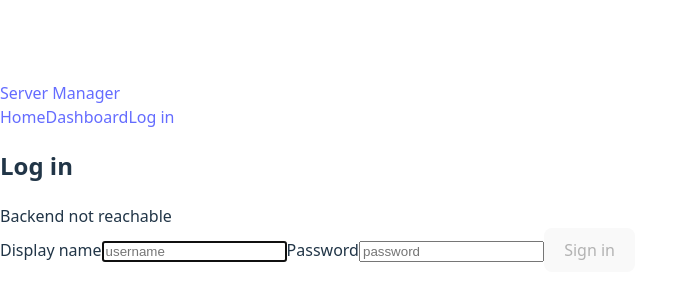
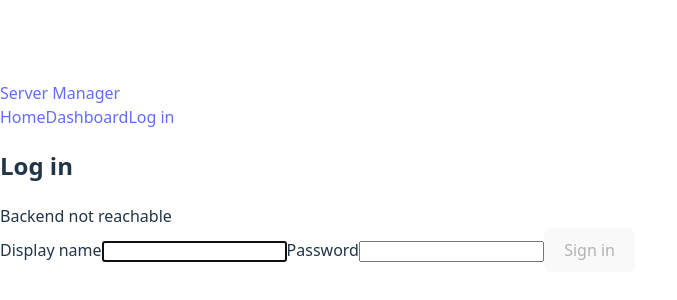
Before and after one commit to TJHughes02/Game_Server_Management_Tool, a React (Vite) app in the folder ReactJS_Reqd_Files/my-react-app/: page /login in a window 1280 px wide. Shown: the part 224-524 px from the top of the page, without its empty margins (0-677 px from the left). Built offline with nearby package versions, Linux system fonts and the light colour scheme; no server answers.

Commit message:
changing routes for better login logic

```diff
--- a/ReactJS_Reqd_Files/my-react-app/src/App.jsx
+++ b/ReactJS_Reqd_Files/my-react-app/src/App.jsx
@@ -3,28 +3,16 @@ import Home from './pages/Home.jsx'
 import Login from './pages/Login.jsx'
 import Dashboard from './pages/Dashboard.jsx'
 import NavBar from './components/NavBar.jsx'
-import { useEffect, useState } from 'react'
-
-
-function useAuth() {
-  const [user, setUser] = useState(null)
-  useEffect(() => {
-    const raw = localStorage.getItem('demoUser')
-    if (raw) setUser(JSON.parse(raw))
-  }, [])
-  return { user, setUser }
-}
-
+import { AuthProvider, useAuth } from './context/AuthContext.jsx'
 
 function ProtectedRoute({ children }) {
   const { user } = useAuth()
-  if (!user) return <Navigate to="/login" replace />
-  return children
+  return user ? children : <Navigate to="/login" replace />
 }
-
 
 export default function App() {
   return (
+    <AuthProvider>
       <div className="app-shell">
         <NavBar />
         <Routes>
@@ -41,5 +29,6 @@ export default function App() {
           <Route path="*" element={<Navigate to="/" replace />} />
         </Routes>
       </div>
+    </AuthProvider>
   )
 }
--- /dev/null
+++ b/ReactJS_Reqd_Files/my-react-app/src/context/AuthContext.jsx
@@ -0,0 +1,29 @@
+import { createContext, useContext, useEffect, useState } from 'react'
+
+const AuthCtx = createContext(null)
+
+export function AuthProvider({ children }) {
+    const [user, setUser] = useState(null)
+
+    // bootstrap from storage (or later from /api/me)
+    useEffect(() => {
+        const raw = localStorage.getItem('authUser')
+        if (raw) setUser(JSON.parse(raw))
+    }, [])
+
+    // helper to log out everywhere
+    function logout() {
+        localStorage.removeItem('authUser')
+        setUser(null)
+    }
+
+    return (
+        <AuthCtx.Provider value={{ user, setUser, logout }}>
+            {children}
+        </AuthCtx.Provider>
+    )
+}
+
+export function useAuth() {
+    return useContext(AuthCtx)
+}
--- a/ReactJS_Reqd_Files/my-react-app/src/pages/Dashboard.jsx
+++ b/ReactJS_Reqd_Files/my-react-app/src/pages/Dashboard.jsx
@@ -1,21 +1,14 @@
-import { useEffect, useState } from 'react'
+import { useAuth } from '../context/AuthContext.jsx'
 import { useNavigate } from 'react-router-dom'
 
+export default function Dashboard() {
+    const { user, logout } = useAuth()
+    const nav = useNavigate()
 
-export default function Dashboard() {
-    const [user, setUser] = useState(null)
-    const nav = useNavigate()
-    useEffect(() => {
-        const raw = localStorage.getItem('demoUser')
-        if (raw) setUser(JSON.parse(raw))
-    }, [])
-
-
-    function logout() {
-        localStorage.removeItem('demoUser')
+    async function handleLogout() { // no currently used yet, may be removed
+        logout()
         nav('/login')
     }
-
 
     return (
         <main className="page">
--- a/ReactJS_Reqd_Files/my-react-app/src/pages/Login.jsx
+++ b/ReactJS_Reqd_Files/my-react-app/src/pages/Login.jsx
@@ -1,5 +1,7 @@
 import { useState, useEffect } from 'react'
 import { useNavigate } from 'react-router-dom'
+import { useAuth } from '../context/AuthContext.jsx'
+// should no longer use 'demouser' that I had set previously
 
 export default function Login() {
   const [displayName, setDisplayName] = useState('')
@@ -8,8 +10,8 @@ export default function Login() {
   const [error, setError] = useState('')
   const [backendStatus, setBackendStatus] = useState(null)
   const nav = useNavigate()
+  const { setUser } = useAuth()
 
- // api ping
   useEffect(() => {
     fetch('/api/health')
       .then(r => (r.ok ? r.json() : Promise.reject()))
@@ -21,26 +23,21 @@ export default function Login() {
     e.preventDefault()
     setError('')
     setLoading(true)
-
     try {
       const res = await fetch('/api/login', {
         method: 'POST',
         headers: { 'Content-Type': 'application/json' },
-        body: JSON.stringify({
-          display_name: displayName,
-          password: password,
-        }),
+        body: JSON.stringify({ display_name: displayName, password })
       })
-
       const data = await res.json().catch(() => ({}))
 
-      if (!res.ok) {
-        // Flask returns 401 with a status message on bad entry
-        throw new Error(data.Status || 'Login failed')
-      }
+      if (!res.ok) throw new Error(data.Status || 'Login failed')
 
-      // Success (HTTP 200). backend returns a Status string only
-      // HAVE NOT DONE USER TOKENS YET
+      // Expecting backend to return { Status: "...", user: { id, display_name, ... } }
+      if (!data.user) throw new Error('No user returned from server')
+
+      localStorage.setItem('authUser', JSON.stringify(data.user))
+      setUser(data.user)
       nav('/dashboard')
     } catch (err) {
       setError(err.message || 'Login failed')
@@ -49,45 +46,28 @@ export default function Login() {
     }
   }
 
-  const canSubmit = displayName.trim().length > 0 && password.length > 0
+  const canSubmit = displayName.trim() && password
 
   return (
     <main className="page center gray-bg">
       <form className="card form" onSubmit={handleSubmit}>
         <h2 className="title">Log in</h2>
-
-        {backendStatus === 'ok' && (
-          <div className="muted small">Backend: OK</div>
-        )}
-        {backendStatus === 'down' && (
-          <div className="error">Backend not reachable</div>
-        )}
+        {backendStatus === 'ok' && <div className="muted small">Backend: OK</div>}
+        {backendStatus === 'down' && <div className="error">Backend not reachable</div>}
 
         <label className="label">
           Display name
-          <input
-            className="input"
-            type="text"
-            value={displayName}
-            onChange={e => setDisplayName(e.target.value)}
-            placeholder="username"
-            autoFocus
-          />
+          <input className="input" value={displayName}
+                 onChange={e => setDisplayName(e.target.value)} autoFocus />
         </label>
 
         <label className="label">
           Password
-          <input
-            className="input"
-            type="password"
-            value={password}
-            onChange={e => setPassword(e.target.value)}
-            placeholder="password"
-          />
+          <input className="input" type="password" value={password}
+                 onChange={e => setPassword(e.target.value)} />
         </label>
 
         {error && <div className="error">{error}</div>}
-
         <button className="btn primary full" disabled={!canSubmit || loading}>
           {loading ? 'Signing in…' : 'Sign in'}
         </button>
```
Lines whose indentation alone changed are shown as unchanged.
